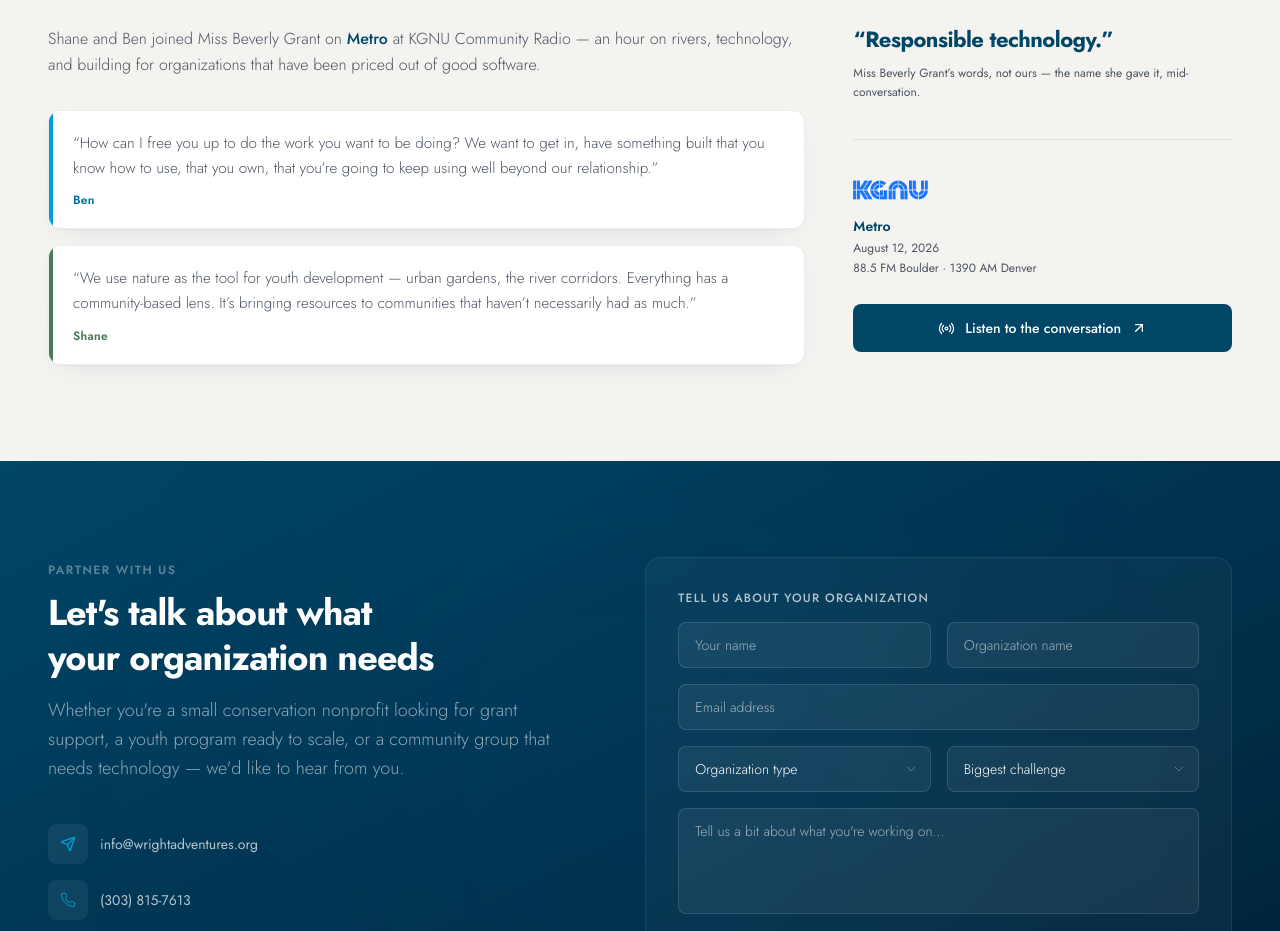
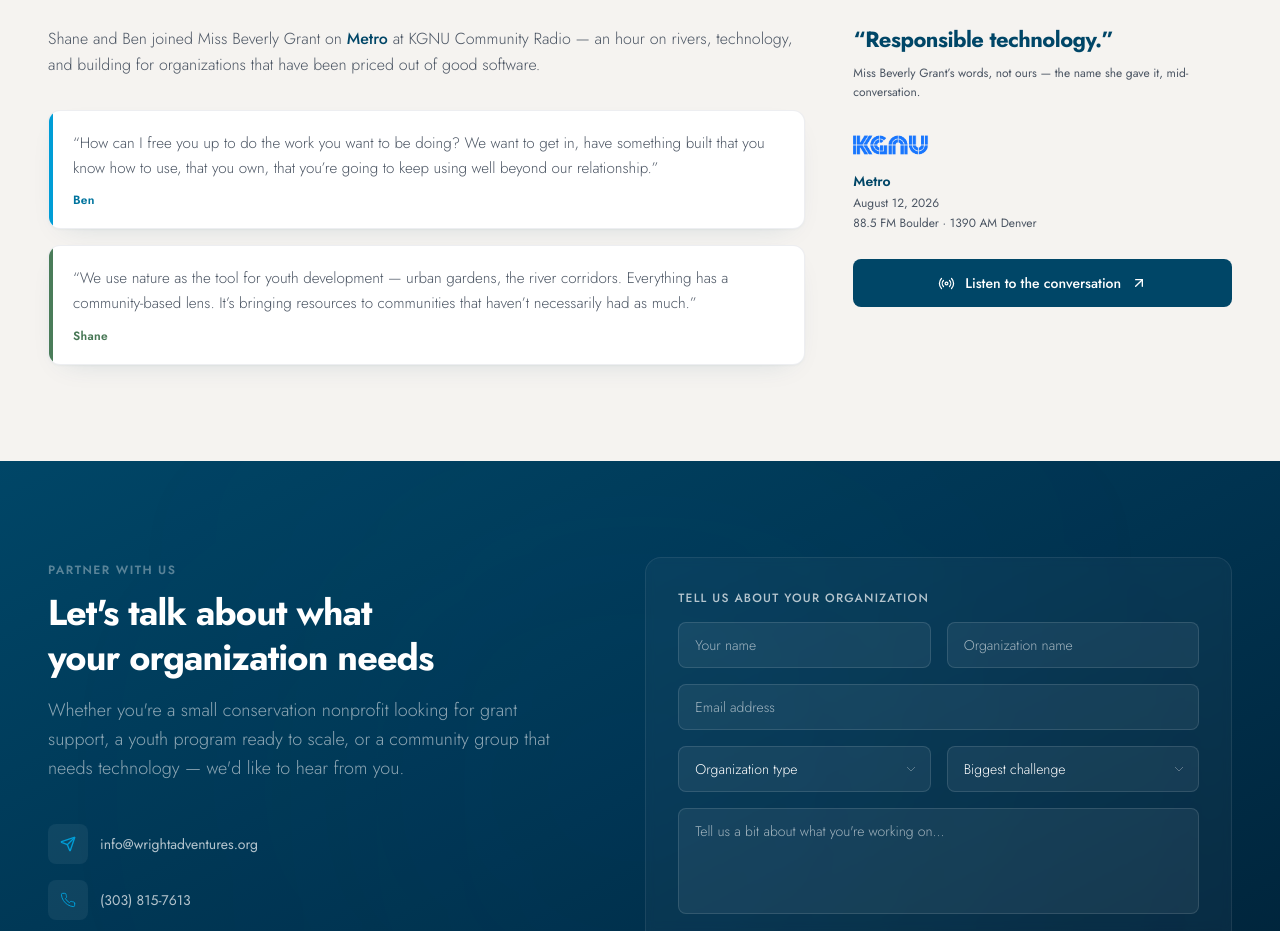
Before and after one commit to bwright77/wright-adventures, a React (Vite) app: page / in a window 1280 px wide. Shown: the part 4880-5811 px from the top of the page. Built offline with nearby package versions, Linux system fonts and the light colour scheme; no server answers.

Commit message:
Drop the rule inside the On the Air sidebar
"Responsible technology." is the name we're giving the conversation, not a
separate item from the show and station beneath it. Splitting them with a rule
implied two things where there is one; the spacing tightened to match.

```diff
--- a/src/components/OnAir.tsx
+++ b/src/components/OnAir.tsx
@@ -73,8 +73,8 @@
           </div>
         </div>
 
-        {/* One column: the phrase anchors it, the station credentials it, the
-            CTA closes it. */}
+        {/* One continuous thought: the phrase is the name we're giving the
+            conversation, so the show and station read as its subtitle. */}
         <div>
           <figure>
             <blockquote>
@@ -93,7 +93,7 @@
             href={RADIO.episodeUrl}
             target="_blank"
             rel="noopener noreferrer"
-            className="group block mt-9 pt-9 border-t border-gray-300/60"
+            className="group block mt-7"
           >
             <img
               src={RADIO.logo}
```
